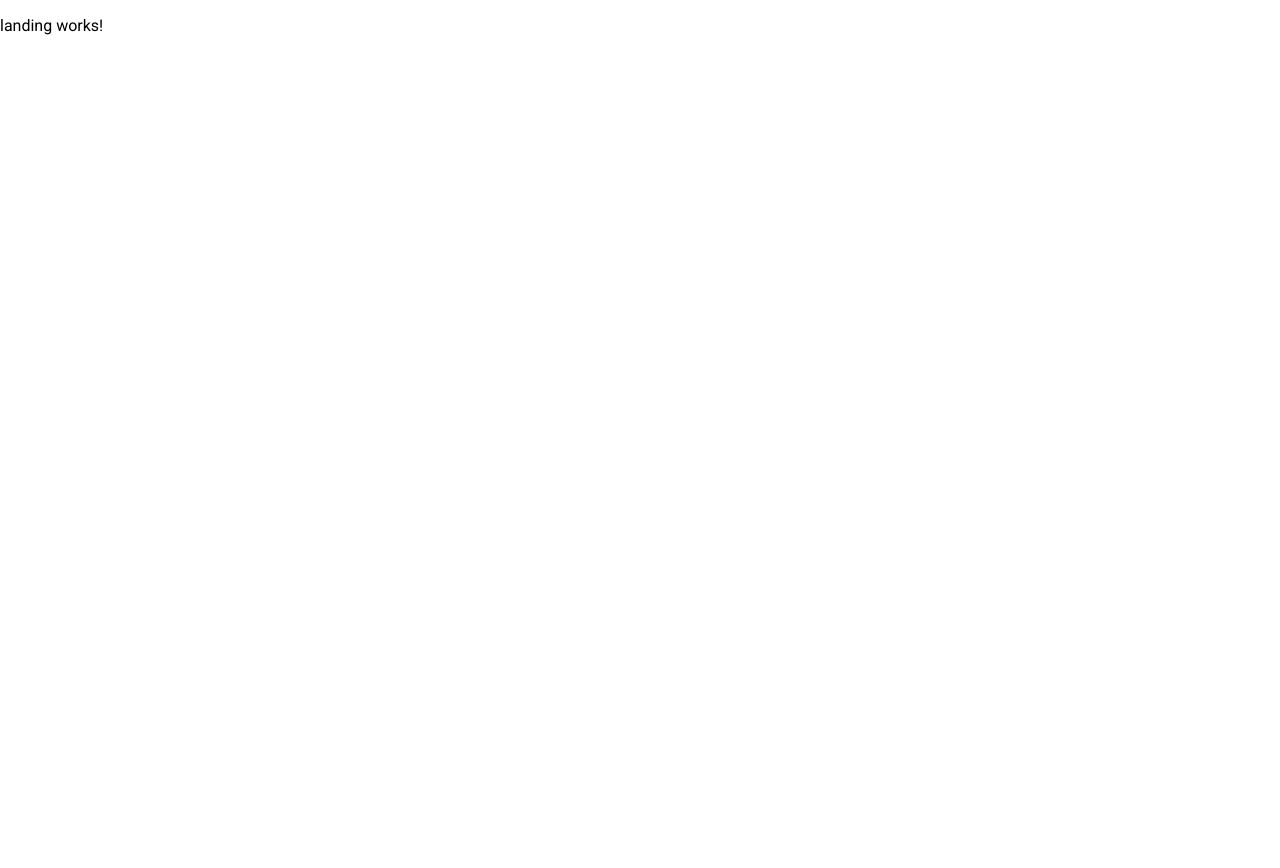
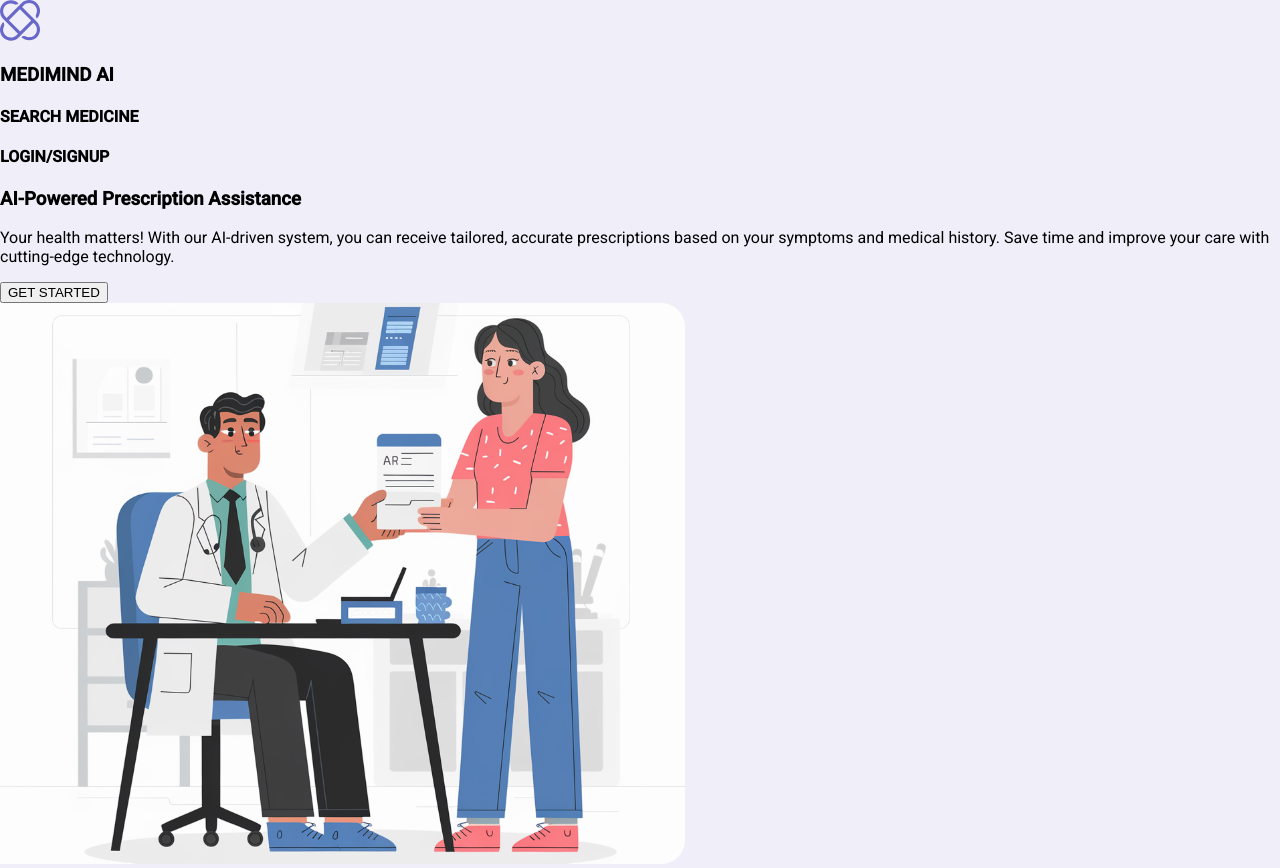
Before and after one commit to utkarshunthink/MediMindAi-FE, an Angular app: page / in a window 1280 px wide. Before the commit the page ends 816 px from the top, so only its background shows below. Built offline with nearby package versions, Linux system fonts and the light colour scheme.

Commit message:
added the constants and made landing page changes

```diff
--- /dev/null
+++ b/src/app/core/constants/buttons.constant.ts
@@ -0,0 +1,3 @@
+export const BUTTONS = {
+    getStarted: 'GET STARTED'
+}
--- /dev/null
+++ b/src/app/core/constants/paragraphs.constant.ts
@@ -0,0 +1,3 @@
+export const PARAGRAPHS = {
+    landingPagePara : 'Your health matters! With our AI-driven system, you can receive tailored, accurate prescriptions based on your symptoms and medical history. Save time and improve your care with cutting-edge technology.'
+}
--- /dev/null
+++ b/src/app/core/constants/title.constant.ts
@@ -0,0 +1,6 @@
+export const TITLES = {
+    mediMindAI: 'MEDIMIND AI',
+    searchMedicine: 'SEARCH MEDICINE',
+    loginSignup: 'LOGIN/SIGNUP',
+    landingPageTitle: 'AI-Powered Prescription Assistance'
+}
--- a/src/app/pages/landing/landing.page.html
+++ b/src/app/pages/landing/landing.page.html
@@ -1 +1,27 @@
-<p>landing works!</p>
+<div class="main-content">
+  <div class="header">
+    <div class="header-left">
+      <div><img src="../../../assets/images/logo.svg" /></div>
+      <h3>{{titles.mediMindAI}}</h3>
+    </div>
+    <div class="header-right">
+      <h4>{{titles.searchMedicine}}</h4>
+      <h4>{{titles.loginSignup}}</h4>
+    </div>
+  </div>
+  <div class="main-card">
+    <div class="main-card-left">
+      <h3>{{titles.landingPageTitle}}</h3>
+      <p>{{paragraphs.landingPagePara}}</p>
+      <button>{{buttons.getStarted}}</button>
+    </div>
+    <div class="main-card-right">
+      <img
+        src="../../../assets/images/landing-page/prescription-sample-1.svg"
+      />
+    </div>
+  </div>
+  <div class="symptom-cards"></div>
+  <div class="login-card"></div>
+  <div class="about-card"></div>
+</div>
--- a/src/app/pages/landing/landing.page.scss
+++ b/src/app/pages/landing/landing.page.scss
@@ -0,0 +1,3 @@
+.main-content {
+    background-color: var(--secondary-color);
+}
--- a/src/app/pages/landing/landing.page.ts
+++ b/src/app/pages/landing/landing.page.ts
@@ -1,4 +1,7 @@
 import { Component } from '@angular/core';
+import { BUTTONS } from 'src/app/core/constants/buttons.constant';
+import { PARAGRAPHS } from 'src/app/core/constants/paragraphs.constant';
+import { TITLES } from 'src/app/core/constants/title.constant';
 
 @Component({
   selector: 'app-landing',
@@ -7,4 +10,8 @@ import { Component } from '@angular/core';
   templateUrl: './landing.page.html',
   styleUrls: ['./landing.page.scss'],
 })
-export class LandingPage {}
+export class LandingPage {
+  public titles = TITLES;
+  public paragraphs = PARAGRAPHS;
+  public buttons = BUTTONS;
+}
```
Also changed, not shown: src/assets/images/landing-page/prescription-sample-1.svg (added).
